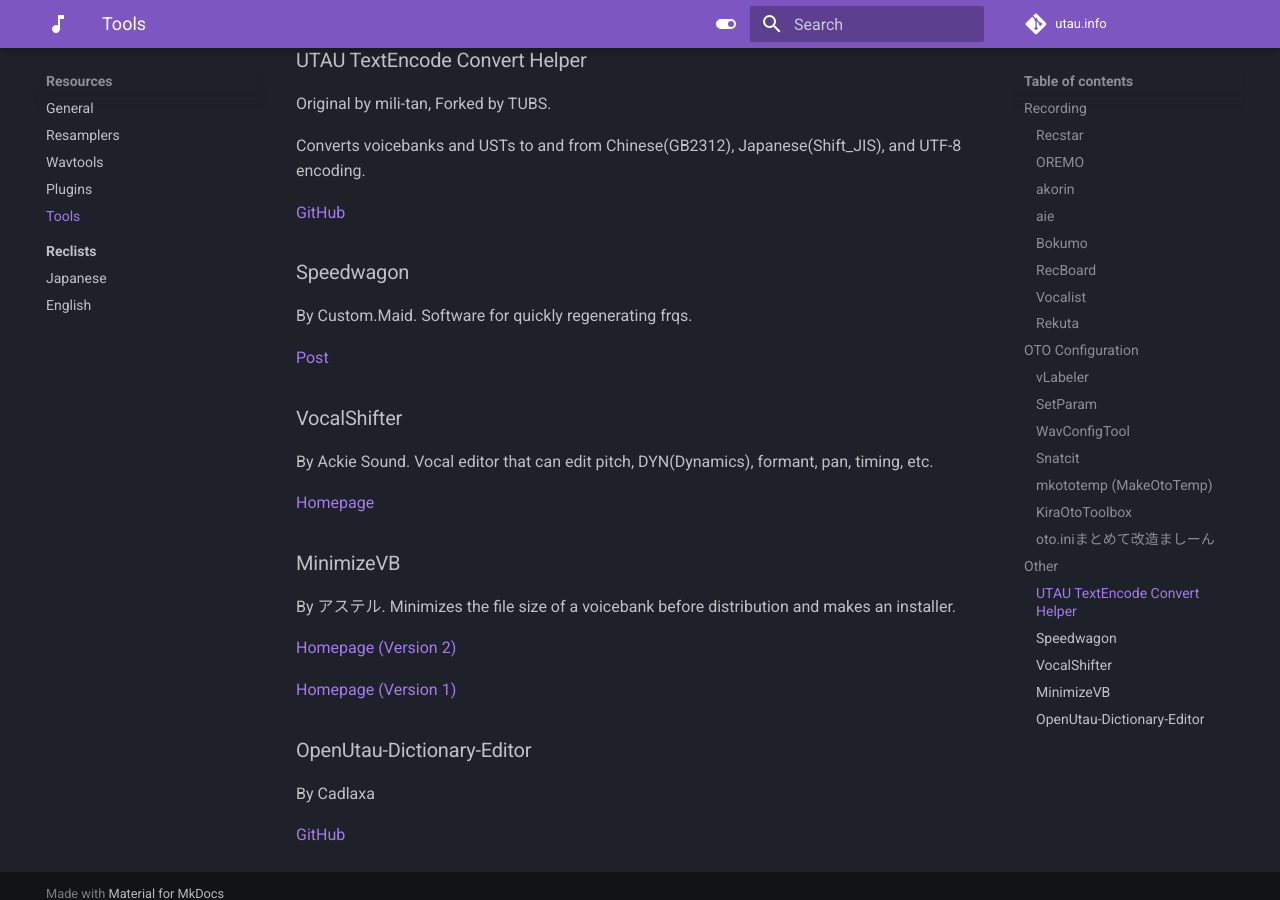
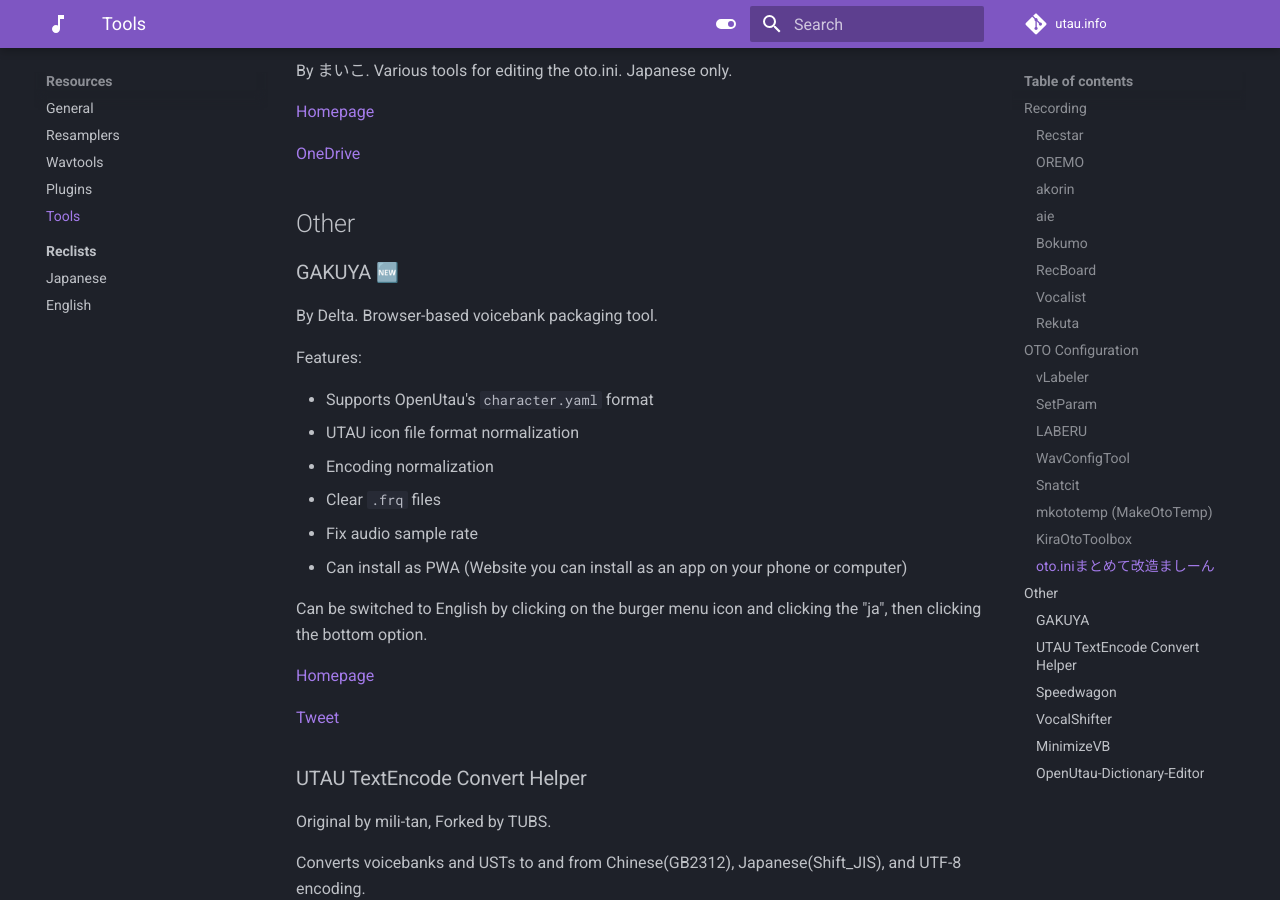
Before and after one commit to nagotown/utau.info, an MkDocs documentation site: the page built from docs/resources/tools.md, in a window 1280 px wide and 900 px high, scrolled down 3302 px. Built offline with MkDocs 1.6.1 and Material for MkDocs 9.7.7, drawn with Linux system fonts in a browser that asks for light colours; emoji names are drawn with the system emoji font; comment, search, counter and statistics services are not loaded; some of the changed text lies outside the part shown.

Commit message:
add GAKUYA + LABERU to tools.md

```diff
--- a/docs/resources/tools.md
+++ b/docs/resources/tools.md
@@ -90,6 +90,14 @@
 
 [OSDN](https://osdn.net/users/nwp8861/pf/setParam/files/)
 
+### LABERU :new:
+
+By Delta. Browser-based.
+
+Can be switched to English by clicking on the burger menu icon and clicking the "ja", then clicking the bottom option.
+
+[Homepage](https://k-uta.jp/laberu/)
+
 ### WavConfigTool
 
 By Heiden.BZR.
@@ -117,7 +125,7 @@
 
 By shine_5402. Various tools for editing the oto.ini.
 
-- [GitHub](https://github.com/shine5402/KiraOtoToolbox)
+[GitHub](https://github.com/shine5402/KiraOtoToolbox)
 
 ### oto.iniまとめて改造ましーん
 
@@ -128,6 +136,26 @@
 [OneDrive](https://1drv.ms/f/s!AgzVdoePq73CjFvQnjU067_tHeCA)
 
 ## Other
+
+### GAKUYA :new:
+
+By Delta. Browser-based voicebank packaging tool.
+
+Features:
+
+- Supports OpenUtau's `character.yaml` format
+- UTAU icon file format normalization
+- Encoding normalization
+- Clear `.frq` files
+- Fix audio sample rate
+- Can install as PWA (Website you can install as an app on your phone or computer)
+
+Can be switched to English by clicking on the burger menu icon and clicking the "ja", then clicking the bottom option.
+
+[Homepage](https://k-uta.jp/gakuya/)
+
+[Tweet](https://x.com/delta_kuro/status/1889801049650897105)
+
 
 ### UTAU TextEncode Convert Helper
 
```
